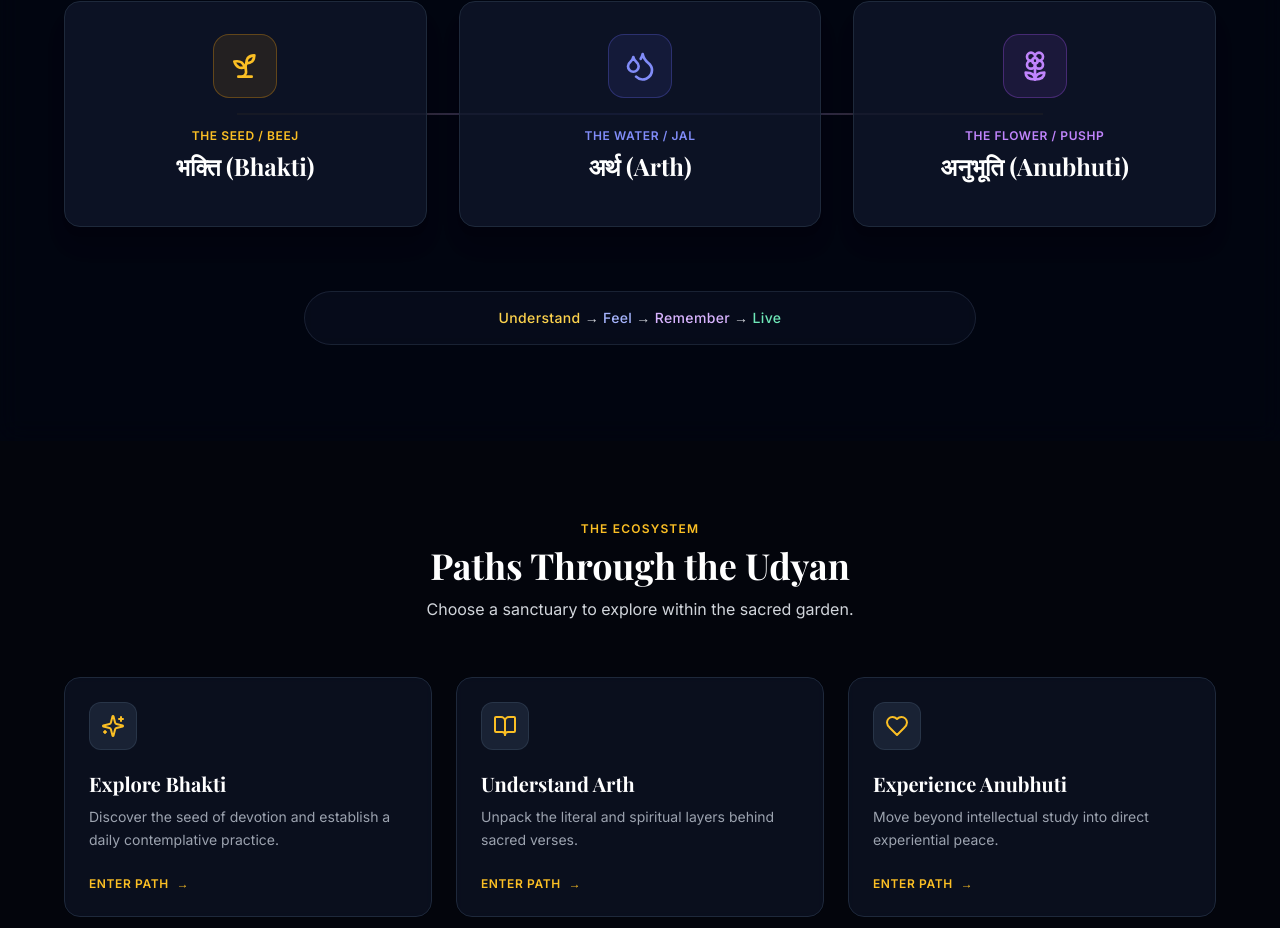
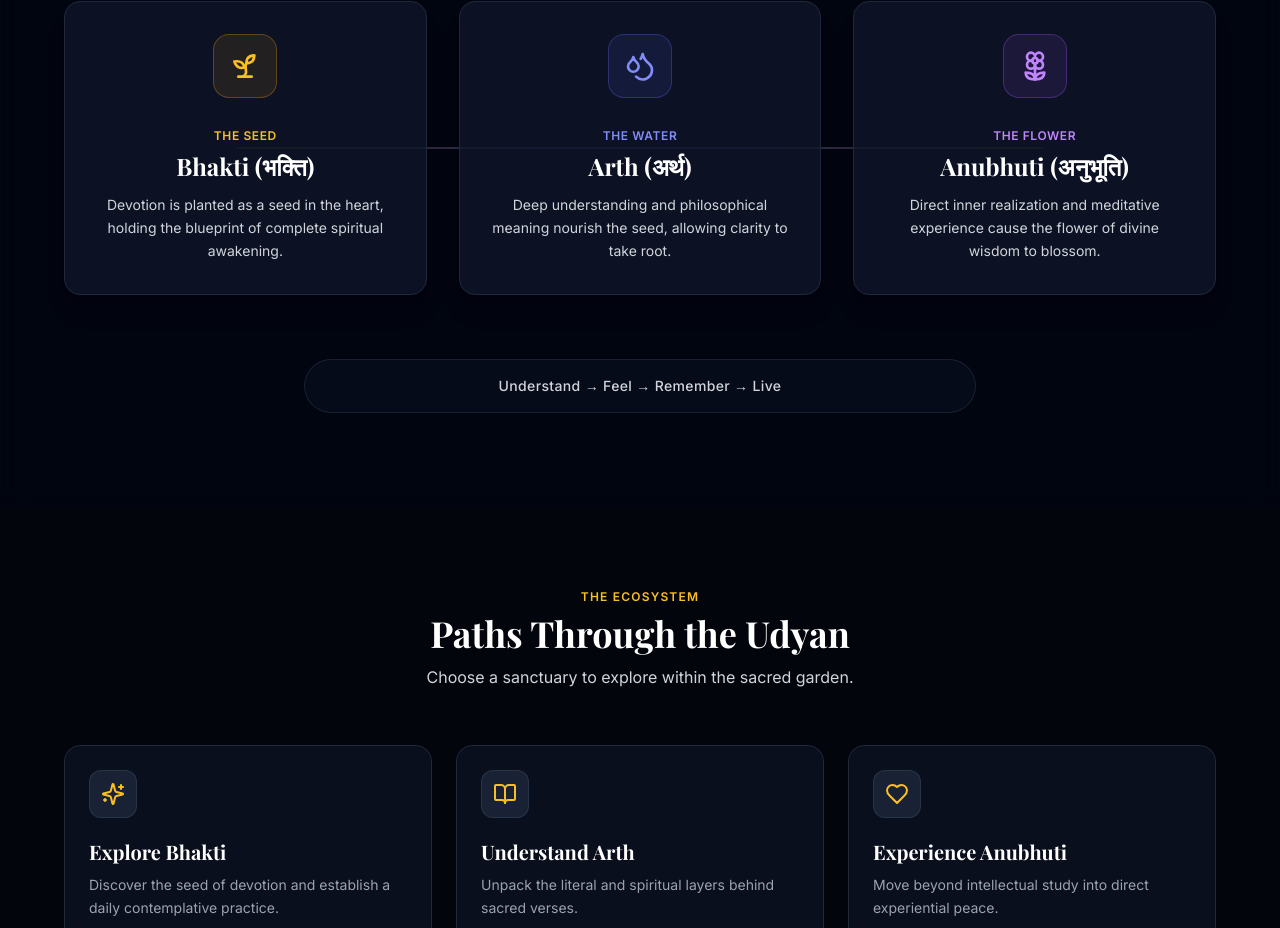
Before and after one commit to idea-ai-labs/bhakti-udyan, a Next.js app: page / in a window 1280 px wide. Shown: the part 1097-2025 px from the top of the page. Built offline with nearby package versions, Linux system fonts and the light colour scheme; a web font is replaced by a local one.

Commit message:
Update Philosophy.tsx

```diff
--- a/src/components/Philosophy.tsx
+++ b/src/components/Philosophy.tsx
@@ -4,6 +4,8 @@ import { Sprout, Droplets, Flower2 } from 'lucide-react';
 import { PHILOSOPHY_DATA } from '../data/udyanData';
 
 export default function Philosophy() {
+  const { seed, water, flower, evolution } = PHILOSOPHY_DATA;
+
   return (
     <section className="py-24 px-4 sm:px-6 relative z-10 border-t border-slate-800/60 bg-slate-950/40 backdrop-blur-md">
       <div className="max-w-6xl mx-auto">
@@ -29,10 +31,10 @@ export default function Philosophy() {
             <div className="w-16 h-16 mx-auto mb-6 rounded-2xl bg-amber-500/10 border border-amber-500/30 flex items-center justify-center text-amber-400 group-hover:scale-110 transition-transform duration-300">
               <Sprout className="w-8 h-8" />
             </div>
-            <span className="text-xs uppercase tracking-wider text-amber-400 font-semibold">The Seed / Beej</span>
-            <h3 className="text-2xl font-bold text-white mt-1 mb-3 font-serif">भक्ति (Bhakti)</h3>
+            <span className="text-xs uppercase tracking-wider text-amber-400 font-semibold">{seed.meaning}</span>
+            <h3 className="text-2xl font-bold text-white mt-1 mb-3 font-serif">{seed.term} ({seed.devanagari})</h3>
             <p className="text-gray-300 text-sm leading-relaxed">
-              {PHILOSOPHY_DATA.bhakti}
+              {seed.description}
             </p>
           </div>
 
@@ -41,10 +43,10 @@ export default function Philosophy() {
             <div className="w-16 h-16 mx-auto mb-6 rounded-2xl bg-indigo-500/10 border border-indigo-500/30 flex items-center justify-center text-indigo-400 group-hover:scale-110 transition-transform duration-300">
               <Droplets className="w-8 h-8" />
             </div>
-            <span className="text-xs uppercase tracking-wider text-indigo-400 font-semibold">The Water / Jal</span>
-            <h3 className="text-2xl font-bold text-white mt-1 mb-3 font-serif">अर्थ (Arth)</h3>
+            <span className="text-xs uppercase tracking-wider text-indigo-400 font-semibold">{water.meaning}</span>
+            <h3 className="text-2xl font-bold text-white mt-1 mb-3 font-serif">{water.term} ({water.devanagari})</h3>
             <p className="text-gray-300 text-sm leading-relaxed">
-              {PHILOSOPHY_DATA.arth}
+              {water.description}
             </p>
           </div>
 
@@ -53,10 +55,10 @@ export default function Philosophy() {
             <div className="w-16 h-16 mx-auto mb-6 rounded-2xl bg-purple-500/10 border border-purple-500/30 flex items-center justify-center text-purple-400 group-hover:scale-110 transition-transform duration-300">
               <Flower2 className="w-8 h-8" />
             </div>
-            <span className="text-xs uppercase tracking-wider text-purple-400 font-semibold">The Flower / Pushp</span>
-            <h3 className="text-2xl font-bold text-white mt-1 mb-3 font-serif">अनुभूति (Anubhuti)</h3>
+            <span className="text-xs uppercase tracking-wider text-purple-400 font-semibold">{flower.meaning}</span>
+            <h3 className="text-2xl font-bold text-white mt-1 mb-3 font-serif">{flower.term} ({flower.devanagari})</h3>
             <p className="text-gray-300 text-sm leading-relaxed">
-              {PHILOSOPHY_DATA.anubhuti}
+              {flower.description}
             </p>
           </div>
         </div>
@@ -64,7 +66,7 @@ export default function Philosophy() {
         {/* Journey Ribbon */}
         <div className="mt-16 text-center bg-slate-900/40 border border-slate-800/80 rounded-full py-4 px-6 max-w-2xl mx-auto backdrop-blur-sm">
           <p className="text-sm font-medium text-gray-300 tracking-wide">
-            <span className="text-amber-300">Understand</span> → <span className="text-indigo-300">Feel</span> → <span className="text-purple-300">Remember</span> → <span className="text-emerald-300">Live</span>
+            {evolution}
           </p>
         </div>
       </div>
```
